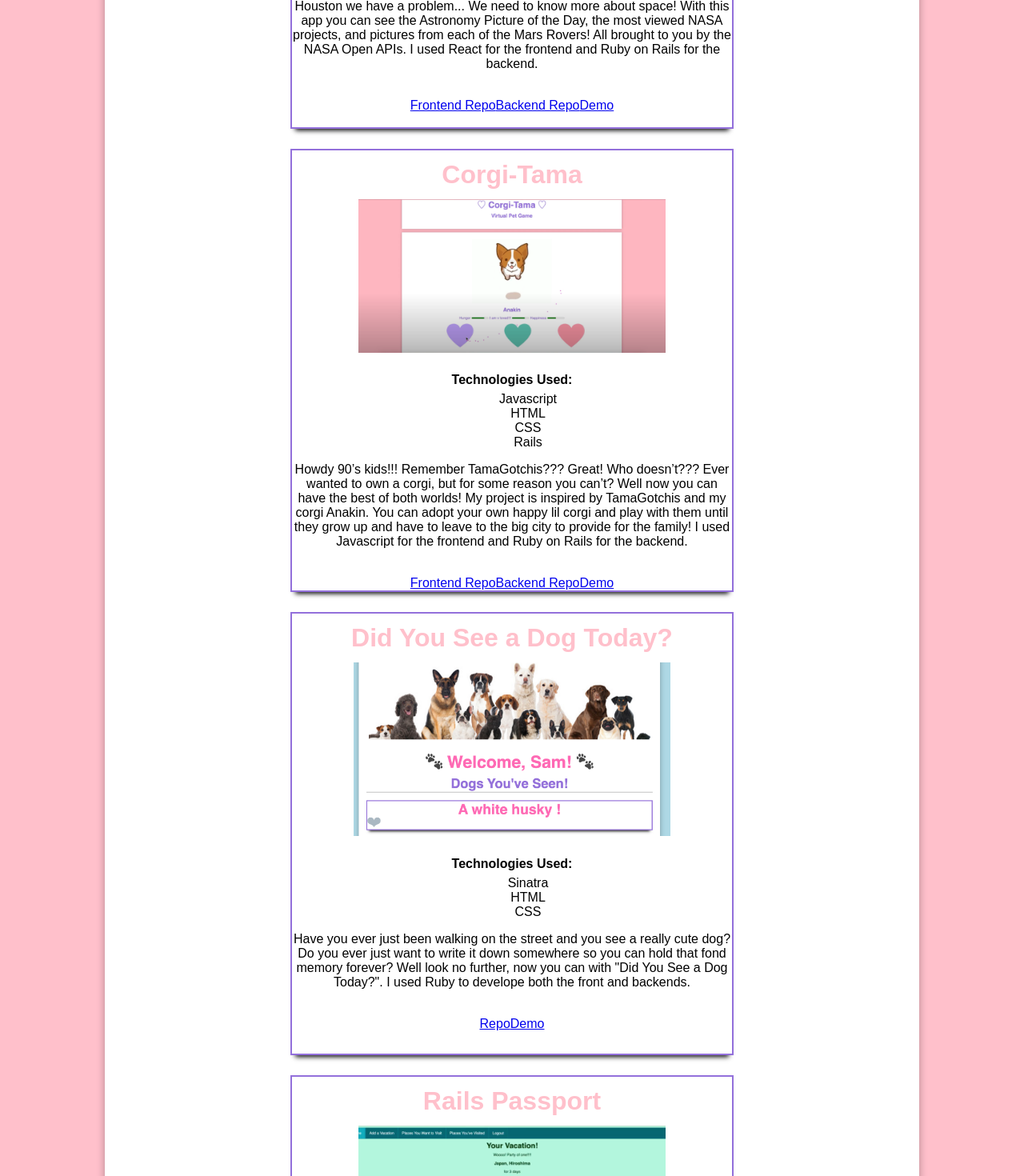
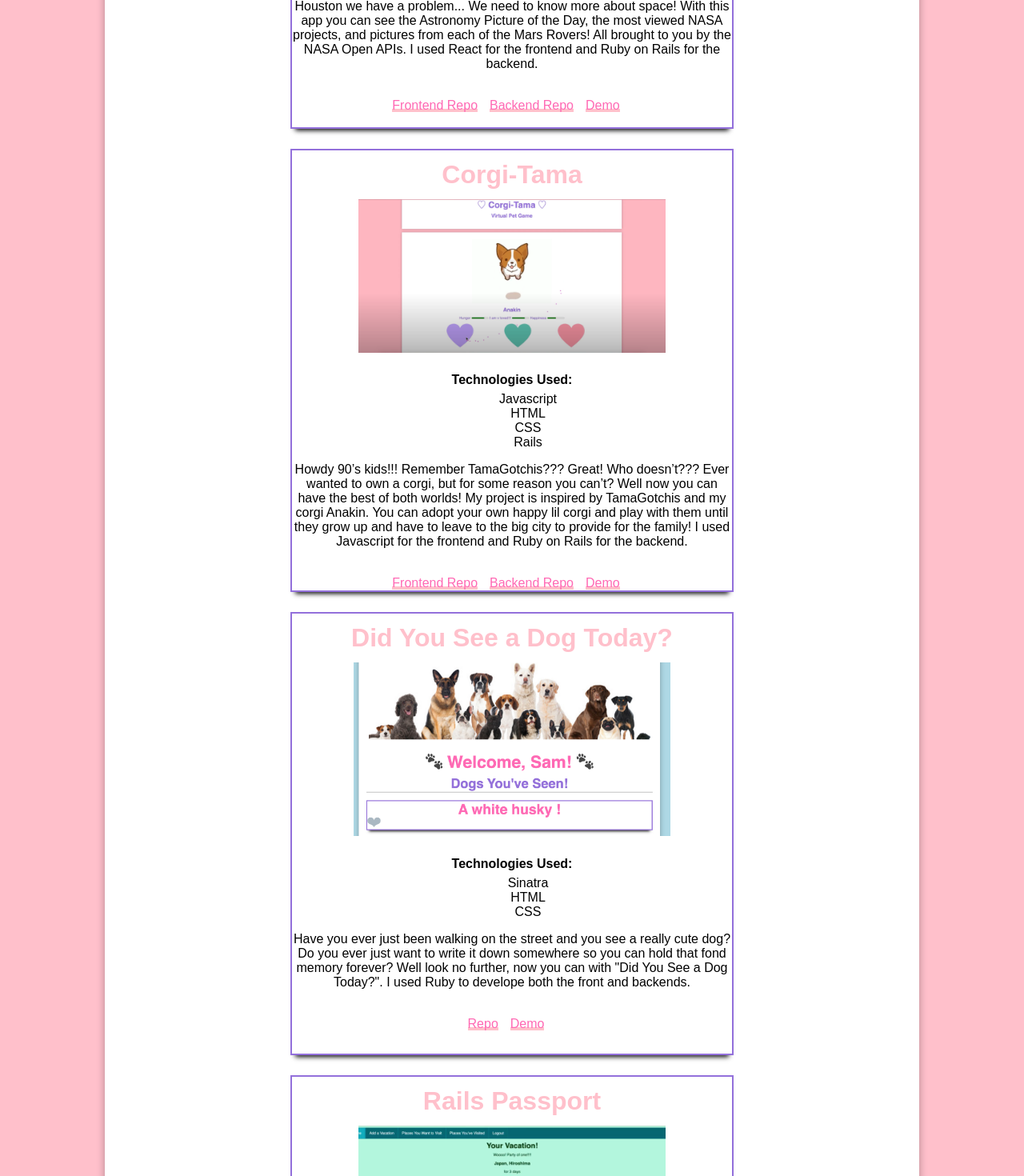
Before and after one commit to saleman25/portfolio, a React (Create React App) app: page /projects in a window 1280 px wide. Shown: the part 520-1990 px from the top of the page at 80% size. Built offline with nearby package versions, Linux system fonts and the light colour scheme.

Commit message:
added css to links on project.js

```diff
--- a/src/App.css
+++ b/src/App.css
@@ -174,3 +174,28 @@ h4 + ul {
 .link {
   width: 15%;
 }
+
+:root {
+  --mainColor: pink;
+}
+
+.projectl {
+  color:hotpink;
+  text-decoration: none;
+  margin-right: 15px;
+  background:
+     linear-gradient(
+       to bottom, var(--mainColor) 0%,
+       var(--mainColor) 100%
+     );
+  background-position: 0 100%;
+  background-repeat: repeat-x;
+  background-size: 4px 4px;
+  transition: background-size .2s;
+}
+
+
+.projectl:hover {
+  background-size: 4px 50px;
+
+}
--- a/src/components/projects/Corgi.js
+++ b/src/components/projects/Corgi.js
@@ -11,13 +11,13 @@ function Corgi() {
 
             <div>
 
-            <a href='https://github.com/saleman25/corgi-tama-frontend'>
+            <a href='https://github.com/saleman25/corgi-tama-frontend' class='projectl'>
                 Frontend Repo
             </a>
-            <a href='https://github.com/saleman25/corgi-tama-backend'>
+            <a href='https://github.com/saleman25/corgi-tama-backend' class='projectl'>
                 Backend Repo
             </a>
-            <a href='https://drive.google.com/file/d/1OrsjRf6ZxAKrYIi8r3GvVQDf0FsDRWM2/view?usp=sharing'>
+            <a href='https://drive.google.com/file/d/1OrsjRf6ZxAKrYIi8r3GvVQDf0FsDRWM2/view?usp=sharing' class='projectl'>
                 Demo
             </a>
 
--- a/src/components/projects/Dog.js
+++ b/src/components/projects/Dog.js
@@ -12,10 +12,10 @@ function Dog() {
 
             <div>
 
-            <a href='https://github.com/saleman25/sinatra-project'>
+            <a href='https://github.com/saleman25/sinatra-project' class='projectl'>
                 Repo
             </a>
-            <a href='https://drive.google.com/file/d/19Gt7hRs_dXul1vgPlOQlFRoniJwbuoGg/view?usp=sharing'>
+            <a href='https://drive.google.com/file/d/19Gt7hRs_dXul1vgPlOQlFRoniJwbuoGg/view?usp=sharing' class='projectl'>
                 Demo
             </a>
 
--- a/src/components/projects/Rails.js
+++ b/src/components/projects/Rails.js
@@ -14,10 +14,10 @@ function Rails() {
 
             <div>
 
-            <a href='https://github.com/saleman25/rails-portfolio-project'>
+            <a href='https://github.com/saleman25/rails-portfolio-project' class='projectl'>
                 Repo
             </a>
-            <a href='https://drive.google.com/file/d/1O6KRNJ-c35yIK8nfOt6_1YMP3GpTXn6O/view?usp=sharing'>
+            <a href='https://drive.google.com/file/d/1O6KRNJ-c35yIK8nfOt6_1YMP3GpTXn6O/view?usp=sharing' class='projectl'>
                 Demo
             </a>
 
--- a/src/components/projects/Space.js
+++ b/src/components/projects/Space.js
@@ -12,13 +12,13 @@ function Space() {
 
             <div>
 
-            <a href='https://github.com/saleman25/space-front'>
+            <a href='https://github.com/saleman25/space-front' class='projectl'>
                 Frontend Repo
             </a>
-            <a href='https://github.com/saleman25/space-backend'>
+            <a href='https://github.com/saleman25/space-backend' class='projectl'>
                 Backend Repo
             </a>
-            <a href='https://drive.google.com/file/d/1L5_bNtOo-FiYWiFktYeOcC4FbKlmEB4y/view?usp=sharing'>
+            <a href='https://drive.google.com/file/d/1L5_bNtOo-FiYWiFktYeOcC4FbKlmEB4y/view?usp=sharing' class='projectl'>
                 Demo
             </a>
 
```
